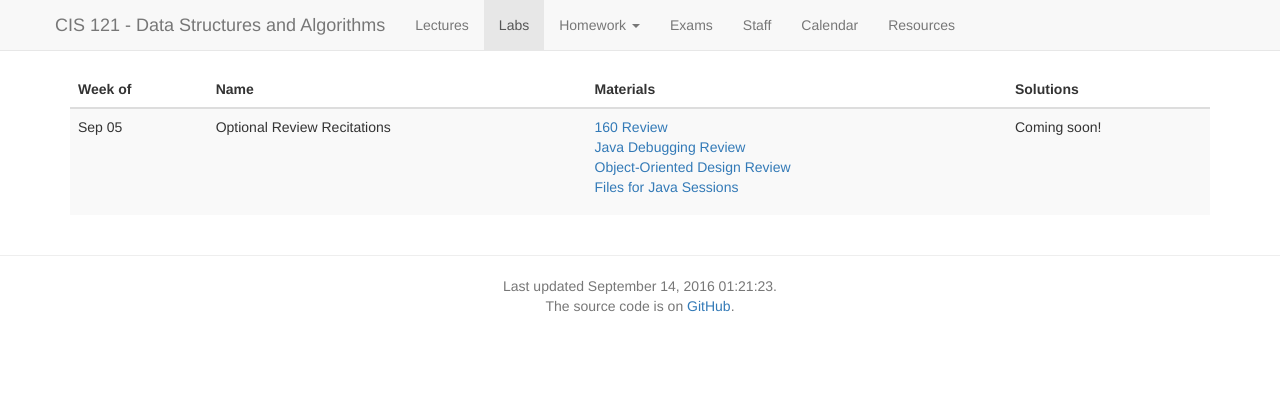
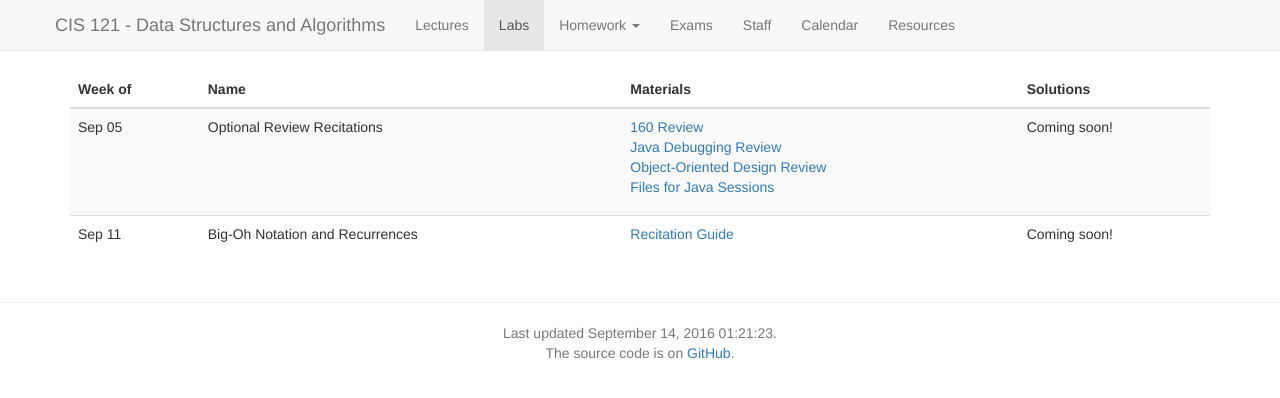
Before and after one commit to vikramkh/course-website-16fa, a Jekyll site: the page built from labs.md, in a window 1280 px wide. Shown: the top 398 px of the page. Built offline with Jekyll 4.4.1, drawn with Linux system fonts in a browser that asks for light colours; nearby versions of some CDN libraries.

Commit message:
Add big oh lab

```diff
--- a/_data/labs.yaml
+++ b/_data/labs.yaml
@@ -10,3 +10,8 @@
   extra:
     name: Files for Java Sessions
     link: content/labs/reviews/review.zip
+- date: 2016-09-11
+  name: Big-Oh Notation and Recurrences
+  problems:
+    - name: Recitation Guide
+      link: content/labs/big_oh/big_oh.pdf
```
